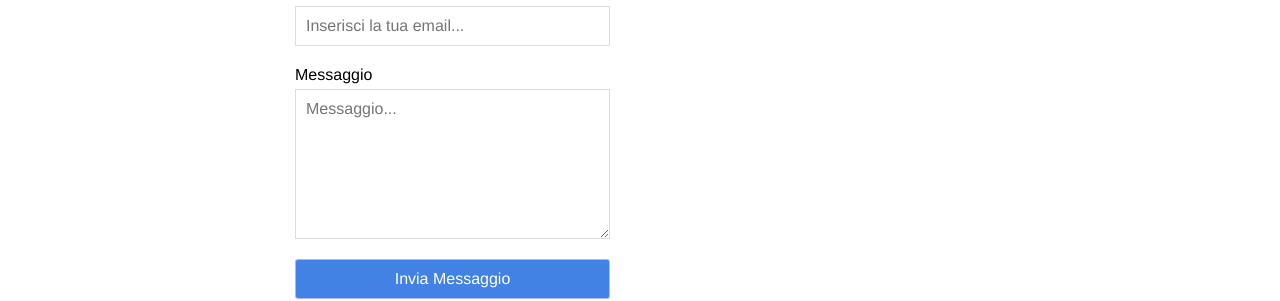
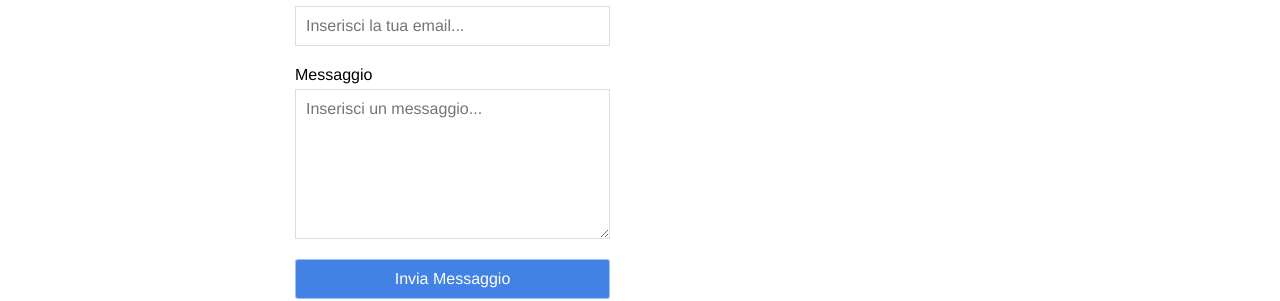
Before and after one commit to stepmolotov/wildfire_landingpage, a Jekyll site: the page built from contact.html, in a window 1280 px wide. Shown: the part 364-665 px from the top of the page. Built offline with Jekyll 4.4.1, drawn with Linux system fonts in a browser that asks for light colours.

Commit message:
Update contact.html

```diff
--- a/contact.html
+++ b/contact.html
@@ -24,7 +24,7 @@ map:
 		<input type="email" name="email" id="email" placeholder="Inserisci la tua email..." required />
 
 		<label for="message">Messaggio</label>
-		<textarea name="message" id="message" placeholder="Messaggio..."></textarea>
+		<textarea name="message" id="message" placeholder="Inserisci un messaggio..."></textarea>
 
 		<input type="submit" value="Invia Messaggio" />
 	</form>
```
